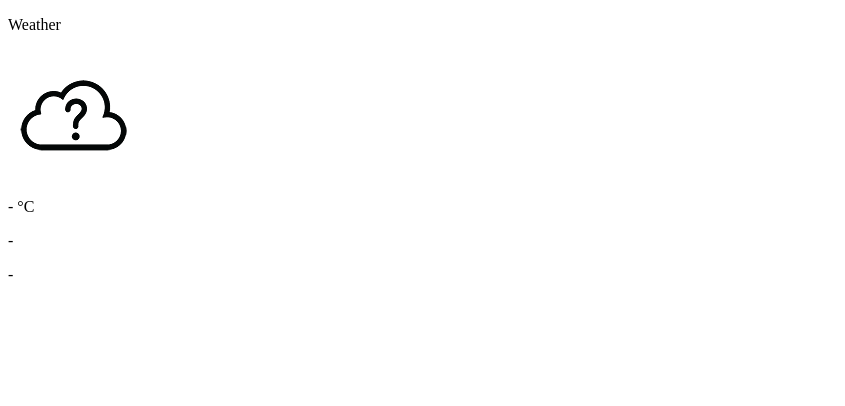
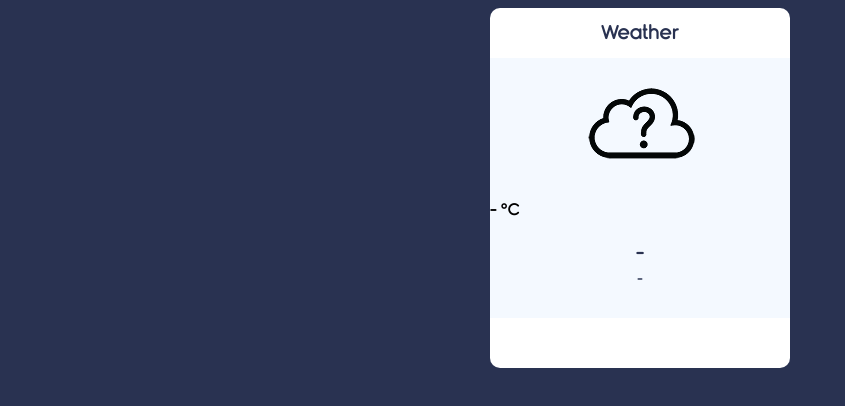
Before and after one commit to Beatyofcoding/MakingWeatherAppUsingJavaScript, a plain HTML site: page index.html in a window 1280 px wide. Shown: the whole page, without its empty margins (0-845 px from the left). Drawn offline with Linux system fonts and the light colour scheme.

Commit message:
Setting CSS File

```diff
--- a/script.js
+++ b/script.js
@@ -62,3 +62,5 @@
             displayWeather();
         });
 }
+
+// Display Weather To UI
--- /dev/null
+++ b/style.css
@@ -0,0 +1,108 @@
+*{
+    font-family: "Rimouski";
+}
+
+body{
+    background-color: #293251;
+}
+
+.container{
+    width: 300px;
+    background-color: #FFF;
+
+    display: block;
+    margin: 0 auto;
+
+    border-radius: 10px;
+    padding-bottom : 50px;
+}
+
+.app-title{
+    width: 300px;
+    height: 50px;
+    border-radius: 10px 10px 0 0;
+}
+
+.app-title p{
+    text-align: center;
+    padding: 15px;
+    margin: 0 auto;
+    font-size: 1.2em;
+    color: #293251;
+}
+
+.notification{
+    background-color: #f8d7da;
+    display: none;
+}
+
+.notification p{
+    color: #721c24;
+    font-size: 1.2em;
+    margin: 0;
+    text-align: center;
+    padding: 10px 0;
+}
+
+.weather-container{
+    width: 300px;
+    height: 260px;
+    background-color: #F4F9FF;
+}
+
+.weather-icon{
+    width: 300px;
+    height: 128px;
+}
+
+.weather-icon img{
+    display: block;
+    margin: 0 auto;
+}
+
+.temperature-value{
+    width: 300px;
+    height:60px;
+}
+
+.temperature-value p{
+    padding: 0;
+    margin: 0;
+    color: #293251;
+    font-size: 4em;
+    text-align: center;
+    cursor: pointer;
+}
+
+.temperature-value p:hover{
+
+}
+
+.temperature-value span{
+    color: #293251;
+    font-size: 0.5em;
+}
+
+.temperature-description{
+
+}
+
+.temperature-description p{
+    padding: 8px;
+    margin: 0;
+    color: #293251;
+    text-align: center;
+    font-size: 1.2em;
+}
+
+.location{
+
+}
+
+.location p{
+    margin: 0;
+    padding: 0;
+    color: #293251;
+    text-align: center;
+    font-size: 0.8em;
+}
```
Also changed, not shown: index.html (+2 -1 lines).
